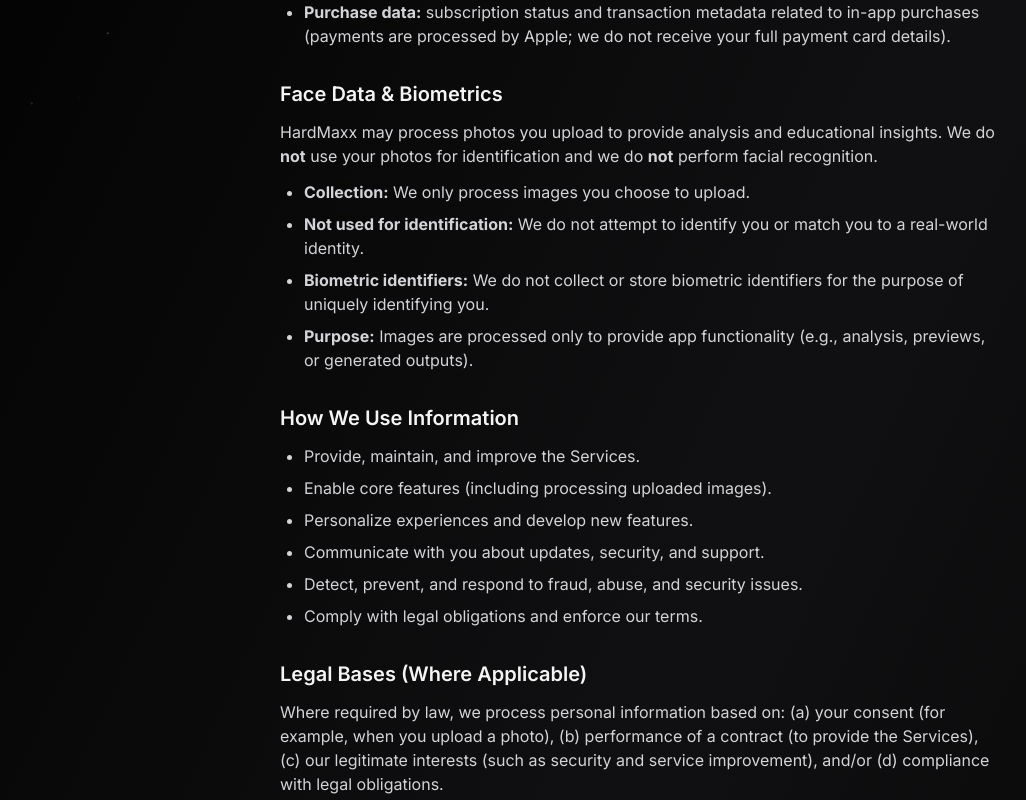
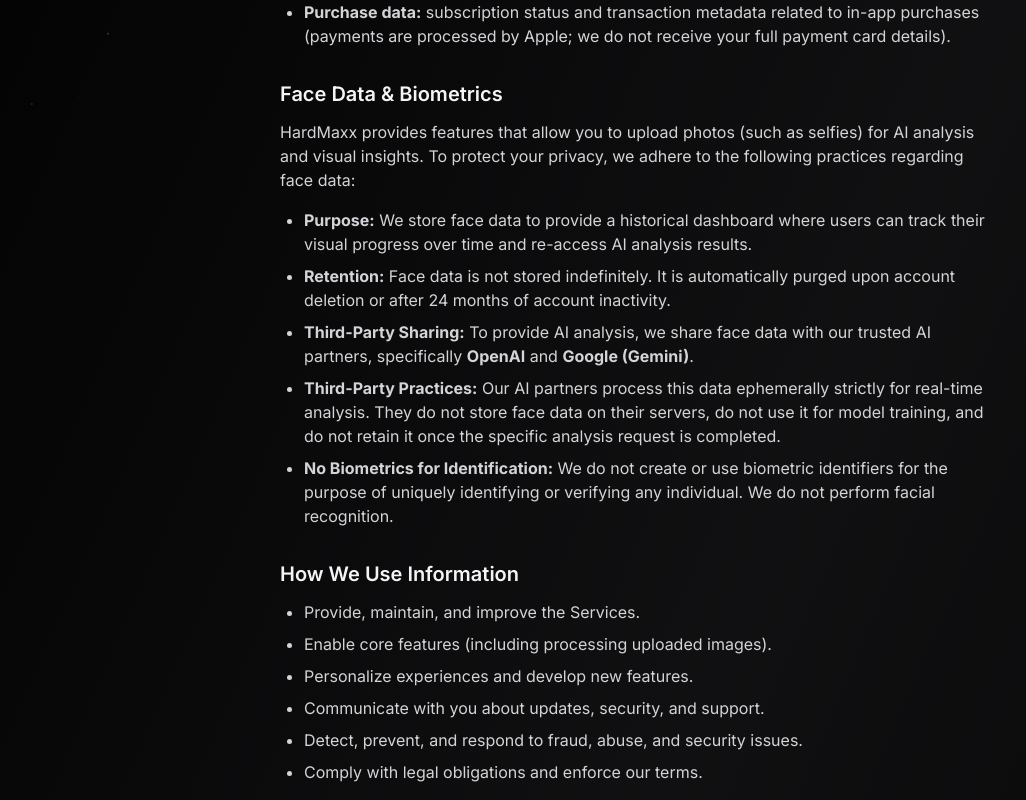
Before and after one commit to a17-so/a17-site, a Next.js app: page /apps/hardmaxx/privacy-policy in a window 1280 px wide. Shown: the part 640-1440 px from the top of the page, without its empty margins (0-1026 px from the left). Built offline with nearby package versions, Linux system fonts and the light colour scheme; no server answers; what tailwindcss-debug-screens would draw is missing.

Commit message:
Feat: Updated Privacy page

```diff
--- a/app/apps/hardmaxx/privacy-policy/page.tsx
+++ b/app/apps/hardmaxx/privacy-policy/page.tsx
@@ -65,28 +65,44 @@ export default function PrivacyPolicyPage() {
 
           <section>
             <h2 className="text-xl font-semibold text-zinc-100">Face Data & Biometrics</h2>
-            <p className="mt-3">
-              HardMaxx may process photos you upload to provide analysis and educational
-              insights. We do <strong>not</strong> use your photos for identification and we
-              do <strong>not</strong> perform facial recognition.
+            <div className="mt-3 space-y-4">
+              <p>
+                HardMaxx provides features that allow you to upload photos (such
+                as selfies) for AI analysis and visual insights. To protect your
+                privacy, we adhere to the following practices regarding face
+                data:
               </p>
-            <ul className="mt-3 list-disc space-y-2 pl-6">
+              <ul className="list-disc space-y-2 pl-6">
                 <li>
-                <strong>Collection:</strong> We only process images you choose to upload.
+                  <strong>Purpose:</strong> We store face data to provide a
+                  historical dashboard where users can track their visual
+                  progress over time and re-access AI analysis results.
                 </li>
                 <li>
-                <strong>Not used for identification:</strong> We do not attempt to identify you
-                or match you to a real-world identity.
+                  <strong>Retention:</strong> Face data is not stored
+                  indefinitely. It is automatically purged upon account deletion
+                  or after 24 months of account inactivity.
                 </li>
                 <li>
-                <strong>Biometric identifiers:</strong> We do not collect or store biometric
-                identifiers for the purpose of uniquely identifying you.
+                  <strong>Third-Party Sharing:</strong> To provide AI analysis,
+                  we share face data with our trusted AI partners, specifically{" "}
+                  <strong>OpenAI</strong> and <strong>Google (Gemini)</strong>.
                 </li>
                 <li>
-                <strong>Purpose:</strong> Images are processed only to provide app functionality
-                (e.g., analysis, previews, or generated outputs).
+                  <strong>Third-Party Practices:</strong> Our AI partners
+                  process this data ephemerally strictly for real-time analysis.
+                  They do not store face data on their servers, do not use it
+                  for model training, and do not retain it once the specific
+                  analysis request is completed.
+                </li>
+                <li>
+                  <strong>No Biometrics for Identification:</strong> We do not
+                  create or use biometric identifiers for the purpose of
+                  uniquely identifying or verifying any individual. We do not
+                  perform facial recognition.
                 </li>
               </ul>
+            </div>
           </section>
 
           <section>
@@ -143,12 +159,13 @@ export default function PrivacyPolicyPage() {
             <h2 className="text-xl font-semibold text-zinc-100">Data Retention</h2>
             <p className="mt-3">
               We retain information only as long as necessary to provide the Services, comply
-              with legal obligations, resolve disputes, and enforce our agreements.
+              with legal obligations, and resolve disputes.
             </p>
             <ul className="mt-3 list-disc space-y-2 pl-6">
               <li>
-                <strong>Uploaded photos:</strong> retained only as long as needed for the
-                feature and/or your account settings. You may request deletion (see below).
+                <strong>Uploaded photos (Face Data):</strong> Face data is not stored
+                indefinitely. It is automatically purged upon account deletion
+                or after 24 months of account inactivity.
               </li>
               <li>
                 <strong>Logs & diagnostics:</strong> retained for a limited period for security
--- a/app/privacy-policy/page.tsx
+++ b/app/privacy-policy/page.tsx
@@ -72,32 +72,42 @@ export default function PrivacyPolicyPage() {
 
           <section>
             <h2 className="text-xl font-semibold text-zinc-100">Face Data</h2>
-            <ul className="mt-3 list-disc space-y-2 pl-6">
+            <div className="mt-3 space-y-4">
+              <p>
+                A17 Labs provides features that allow you to upload photos (such
+                as selfies) for AI analysis. To protect your privacy, we adhere
+                to the following practices regarding face data:
+              </p>
+              <ul className="list-disc space-y-2 pl-6">
                 <li>
-                <strong>Collection:</strong> We only collect the selfies you choose
-                to upload into the app. No additional biometric or facial
-                recognition data is collected.
+                  <strong>Purpose:</strong> We store face data to provide a
+                  historical dashboard where users can track their visual
+                  progress over time and re-access AI analysis results.
                 </li>
                 <li>
-                <strong>Retention:</strong> Your selfies are retained until you
-                delete your account. Once deleted, your selfies are permanently
-                removed.
+                  <strong>Retention:</strong> Face data is not stored
+                  indefinitely. It is automatically purged upon account deletion
+                  or after 24 months of account inactivity.
                 </li>
                 <li>
-                <strong>Use:</strong> Selfies are only used internally to provide
-                AI-powered makeup prediction and related features.
+                  <strong>Third-Party Sharing:</strong> To provide AI analysis,
+                  we share face data with our trusted AI partners, specifically{" "}
+                  <strong>OpenAI</strong> and <strong>Google (Gemini)</strong>.
                 </li>
                 <li>
-                <strong>Sharing:</strong> Selfies may be processed through AI models
-                (such as OpenAI and Gemini) that are integrated into our own
-                servers and code. These models do not store your selfies, and the
-                data is not retained by OpenAI or Gemini.
+                  <strong>Third-Party Practices:</strong> Our AI partners
+                  process this data ephemerally strictly for real-time analysis.
+                  They do not store face data on their servers, do not use it
+                  for model training, and do not retain it once the specific
+                  analysis request is completed.
                 </li>
                 <li>
-                <strong>No sale:</strong> We do not sell or disclose your selfies
-                to advertisers or unrelated third parties.
+                  <strong>No Biometrics for Identification:</strong> We do not
+                  create or use biometric identifiers for the purpose of
+                  uniquely identifying or verifying any individual.
                 </li>
               </ul>
+            </div>
           </section>
 
           <section>
@@ -114,8 +124,10 @@ export default function PrivacyPolicyPage() {
             <h2 className="text-xl font-semibold text-zinc-100">Data Retention</h2>
             <p className="mt-3">
               We retain information for as long as necessary to provide the
-              Services, comply with legal obligations, resolve disputes, and
-              enforce our agreements.
+              Services, comply with legal obligations, and resolve disputes. As
+              noted above, specific data types like face data are subject to
+              automatic purging after 24 months of account inactivity or upon
+              account deletion.
             </p>
           </section>
 
```
Lines whose indentation alone changed are shown as unchanged.
